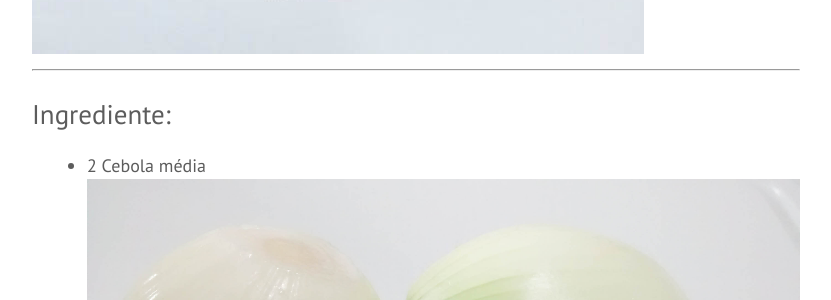
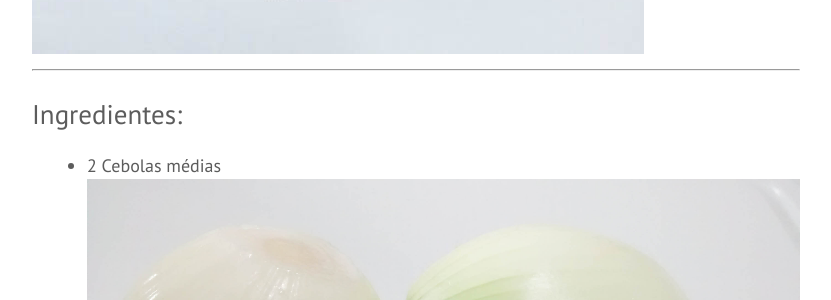
Before and after one commit to Wprosdocimo/wprosdocimo.github.io, a Jekyll site: the page built from _posts/2015-11-08-ratatouille.md, in a window 1280 px wide and 900 px high, scrolled down 1464 px. Shown: the part 163-463 px from the top of the window, without its empty margins (224-1055 px from the left). Built offline with Jekyll 4.4.1, drawn with Linux system fonts in a browser that asks for light colours; nearby versions of some CDN libraries; some web fonts are replaced; library files that are not in the unit come from our copies; comment, search, counter and statistics services are not loaded.

Commit message:
Correções de escrita.

```diff
--- a/_posts/2015-11-08-ratatouille.md
+++ b/_posts/2015-11-08-ratatouille.md
@@ -23,9 +23,9 @@ Depois de assistir o filme [Ratatouille](https://pt.wikipedia.org/wiki/Ratatouil
 
 ---
 
-## Ingrediente:
+## Ingredientes:
 
-- 2 Cebola média
+- 2 Cebolas médias
 ![Cebolas](/assets/posts/ratatouille/cebola_1.jpg)
 
 - 1 Abobrinha média
@@ -55,7 +55,7 @@ Depois de assistir o filme [Ratatouille](https://pt.wikipedia.org/wiki/Ratatouil
 ![Tomate](/assets/posts/ratatouille/tomate_2.jpg)
 
 - Corte as abobrinhas em rodelas;
-![Abobrinha](/assets/posts/ratatouille/Abobrinha_2.jpg)
+![Abobrinha](/assets/posts/ratatouille/abobrinha_2.jpg)
 
 - Corte as beringelas ao meio e depois em fatias;
 ![Beringela](/assets/posts/ratatouille/beringela_2.jpg)
```
